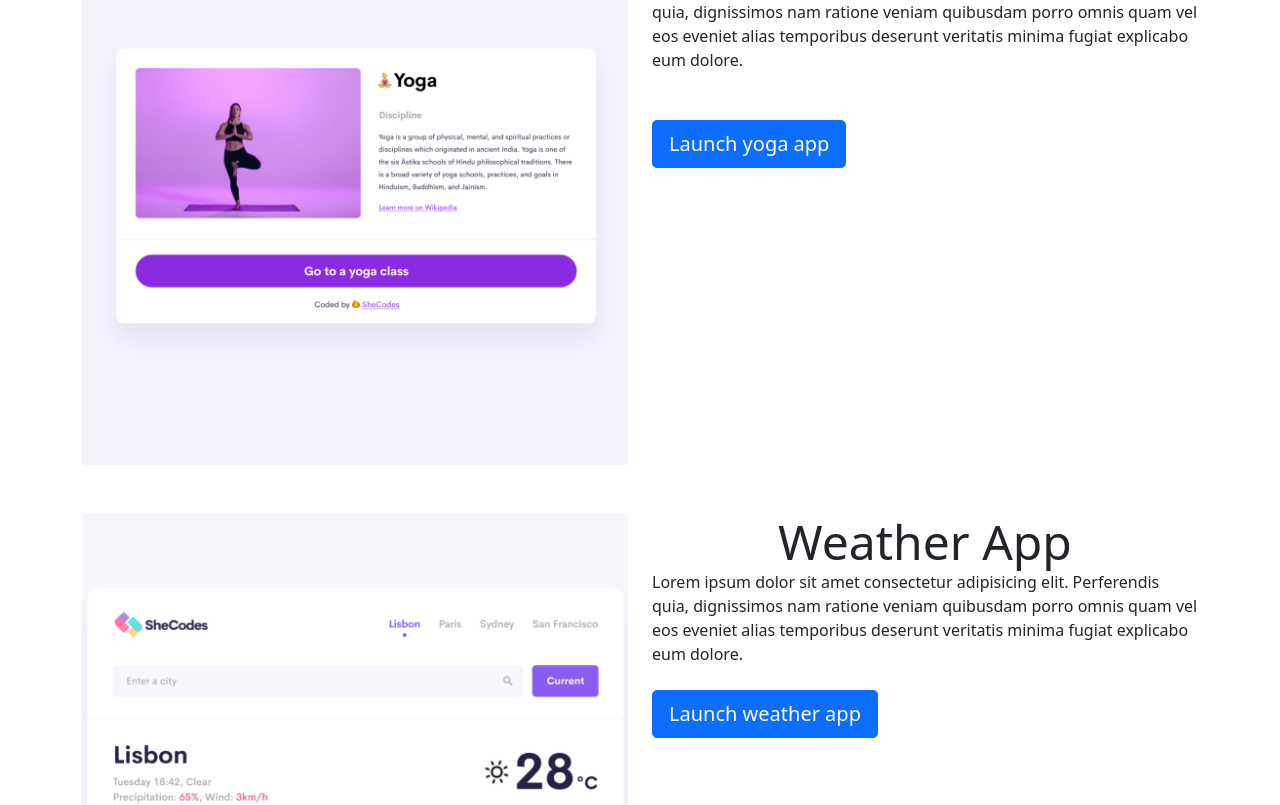
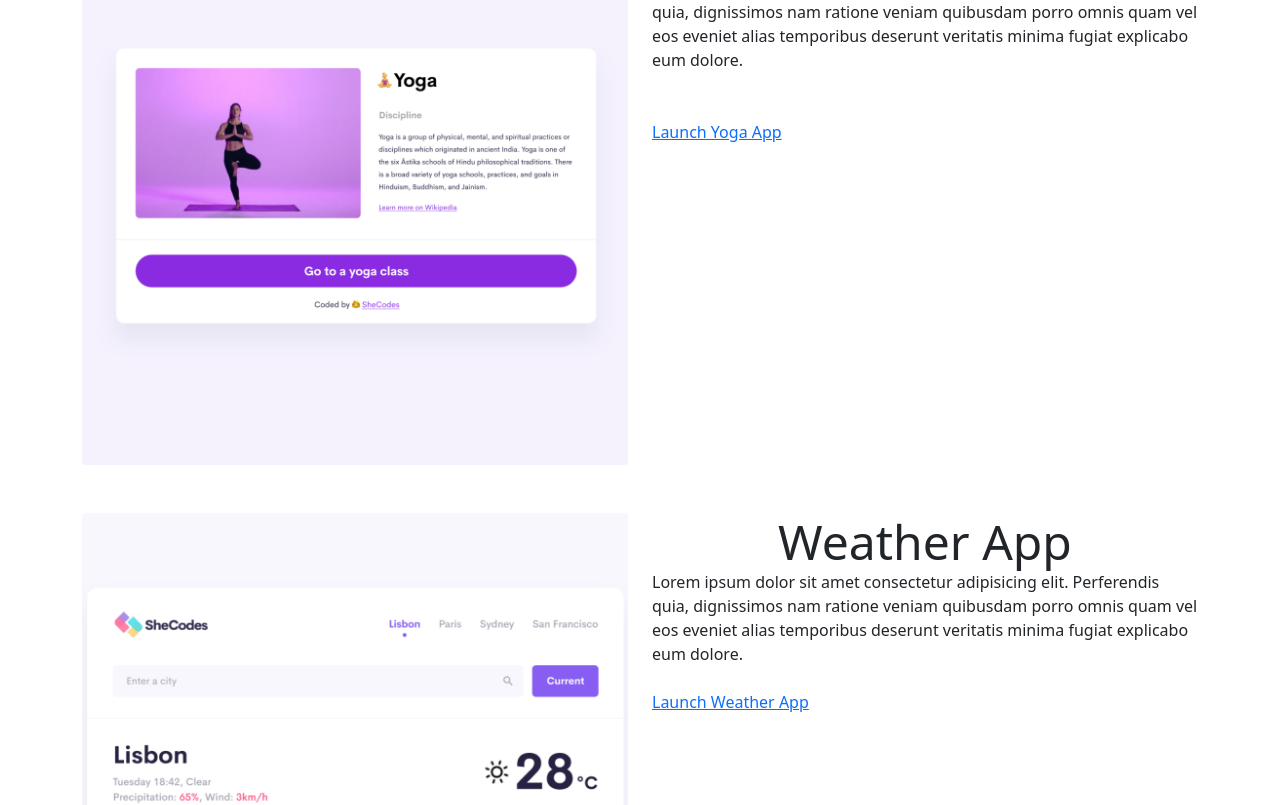
Before and after one commit to PoshNyathi/responsive, a plain HTML site: page index.html in a window 1280 px wide. Shown: the part 501-1306 px from the top of the page. Drawn offline with nearby package versions, Linux system fonts and the light colour scheme.

Commit message:
Removed the buttons and added links

```diff
--- a/index.html
+++ b/index.html
@@ -106,9 +106,7 @@
           eos eveniet alias temporibus deserunt veritatis minima fugiat
           explicabo eum dolore.
           <div class="mt-5">
-            <button type="button" class="btn btn-primary btn-lg">
-              Launch yoga app
-            </button>
+            <a href="#" class="primary-link project-link" title="Yoga app">Launch Yoga App</a>
           </div>
         </div>
         <div class="col-md-6 mt-5">
@@ -125,9 +123,7 @@
           eos eveniet alias temporibus deserunt veritatis minima fugiat
           explicabo eum dolore.
           <div class="mt-4">
-            <button type="button" class="btn btn-primary btn-lg">
-              Launch weather app
-            </button>
+            <a href="#" class="primary-link project-link" title="Weather app">Launch Weather App</a>
           </div>
         </div>
         <div class="col-md-6 mt-5">
@@ -137,9 +133,7 @@
           eos eveniet alias temporibus deserunt veritatis minima fugiat
           explicabo eum dolore.
           <div class="mt-4">
-            <button type="button" class="btn btn-primary btn-lg">
-              Launch yogurt
-            </button>
+            <a href="#" class="primary-link project-link" title="Yogurt app">Launch Yogurt App</a>
           </div>
         </div>
         <div class="col-md-6 mt-5">
```
